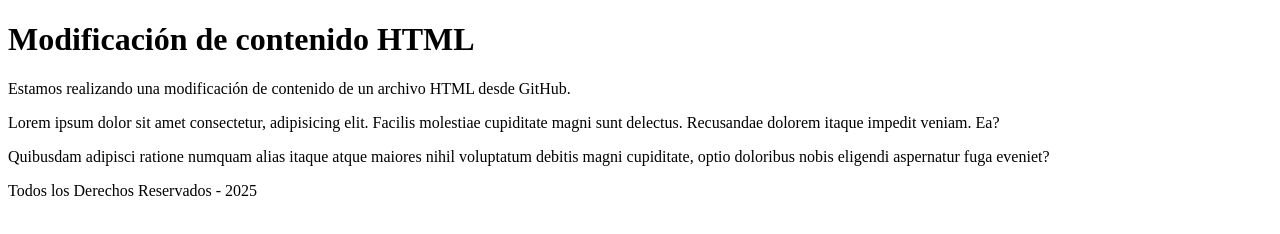
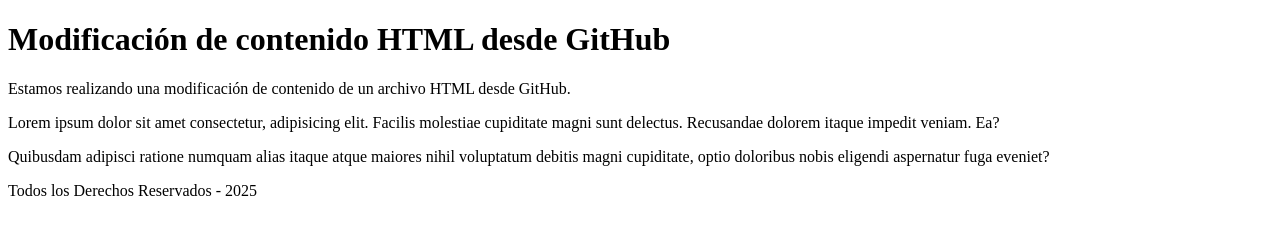
Before and after one commit to ProfesorGit/RepositorioWeb2025, a plain HTML site: page index.html in a window 1280 px wide. Drawn offline with Linux system fonts and the light colour scheme.

Commit message:
Update index.html

```diff
--- a/index.html
+++ b/index.html
@@ -6,7 +6,7 @@
     <title>Primer Archivo en Git con HTML</title>
 </head>
 <body>
-    <h1>Modificación de contenido HTML</h1>
+    <h1>Modificación de contenido HTML desde GitHub</h1>
     <p>Estamos realizando una modificación de contenido de un archivo HTML desde GitHub.</p>
     <p>Lorem ipsum dolor sit amet consectetur, adipisicing elit. Facilis molestiae cupiditate magni sunt delectus. Recusandae dolorem itaque impedit veniam. Ea?</p>
     <p>Quibusdam adipisci ratione numquam alias itaque atque maiores nihil voluptatum debitis magni cupiditate, optio doloribus nobis eligendi aspernatur fuga eveniet?</p>
```
